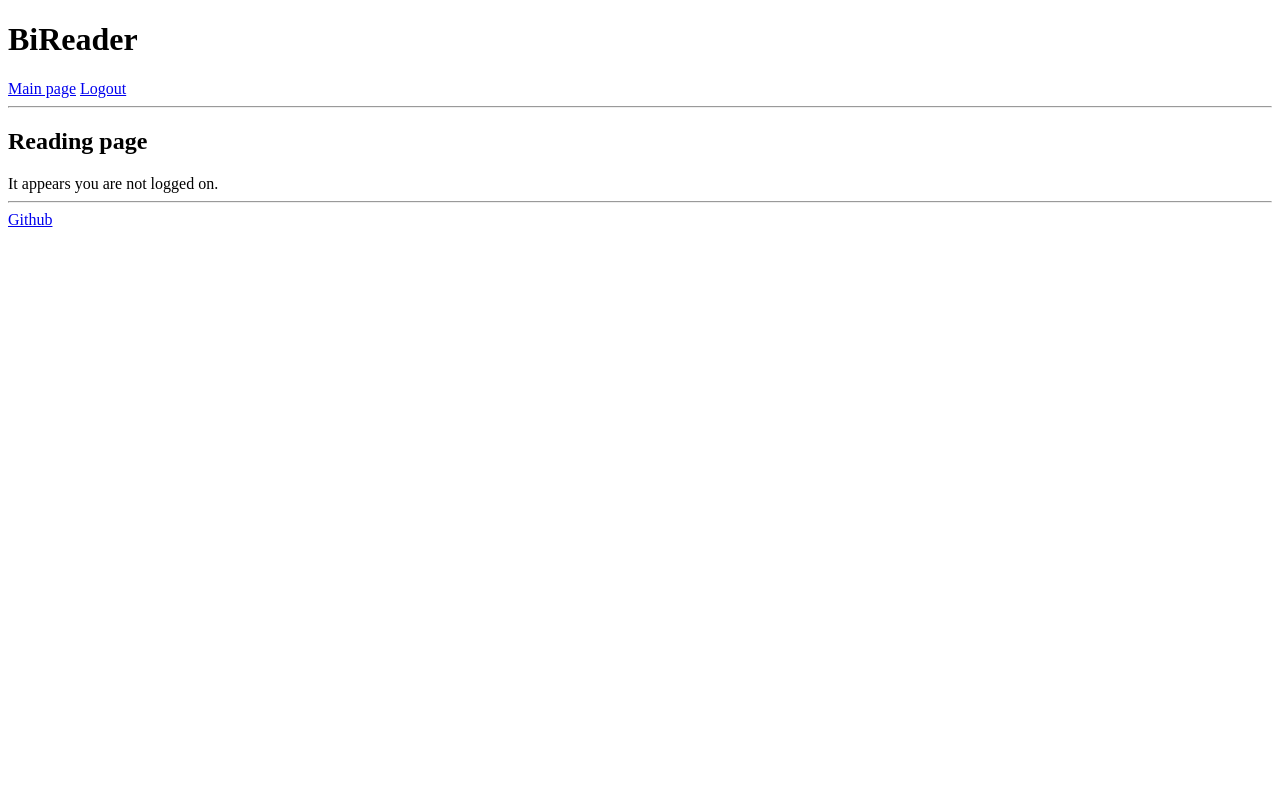
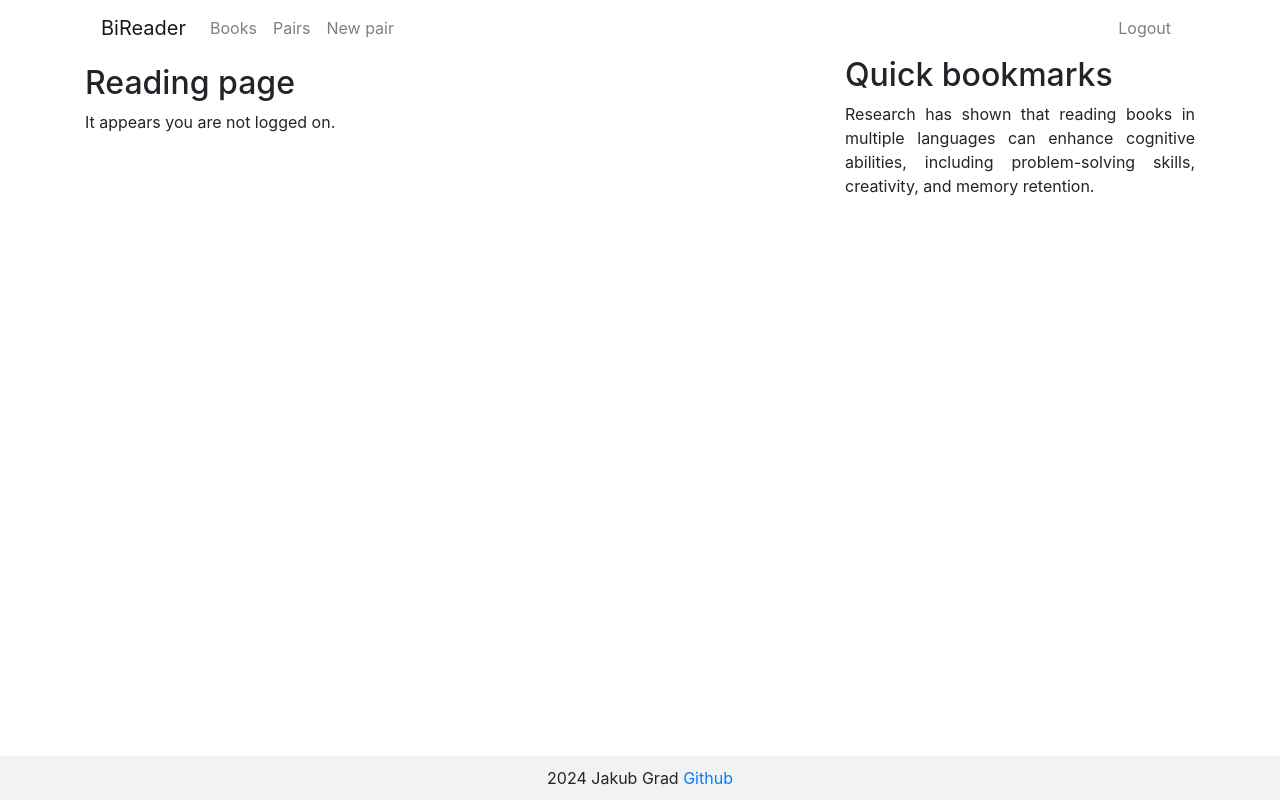
Before and after one commit to jakubgrad/Tietokannat-ja-web-ohjelmointi-Projekti, a Flask app: template src/templates/read_pair.html in a window 1280 px wide. Run offline with Flask 3, Linux system fonts and the light colour scheme; the template is opened without the code that fills it, so the values that code supplies are empty; some libraries are stand-ins or nearby versions.

Commit message:
Added boostrap feel:

```diff
--- a/src/templates/layout.html
+++ b/src/templates/layout.html
@@ -1,9 +1,44 @@
 <!doctype html>
+<meta name="viewport" content="width=device-width, initial-scale=1, shrink-to-fit=no">
+<link rel="stylesheet" href="https://stackpath.bootstrapcdn.com/bootstrap/4.5.0/css/bootstrap.min.css">
 <title>BiReader - {% block title %}{% endblock %}</title>
-<h1>BiReader</h1>
-<a href="/">Main page</a>
-<a href="/logout">Logout</a>
-<hr>
-{% block content %}{% endblock %}
-<hr>
- <a href="https://github.com/jakubgrad/Tietokannat-ja-web-ohjelmointi-Projekti">Github</a>
+<div class="container">
+  <nav class="navbar navbar-expand-sm navbar-light">
+    <a class="navbar-brand" href="/">BiReader</a>
+        <ul class="navbar-nav mr-auto">
+              <li class="nav-item">
+                <a class="nav-link" href="/view_uploads">Books</a>
+              </li>
+              <li class="nav-item">
+                <a class="nav-link" href="/view_pairs">Pairs</a>
+              </li>
+              <li class="nav-item">
+                <a class="nav-link" href="/create_new_pair">New pair</a>
+              </li>
+        </ul>
+    <ul class="navbar-nav ml-auto">
+      <li class="nav-item">
+        <a class="nav-link" href="/logout">Logout</a>
+      </li>
+    </ul>
+  </nav>
+  <div class="row">
+    <div class="col-8">
+            <h1>{% block heading %}{% endblock %}</h1>
+                {% block content %}{% endblock %}
+    </div>
+    <div class="col-4">
+      <h2>Quick bookmarks</h2>
+        <p align="center" class="text-justify">
+        Research has shown that reading books in multiple languages can enhance cognitive abilities, including problem-solving skills, creativity, and memory retention. <br><br>
+        </p>
+    </div>
+  </div>
+</div>
+
+
+
+    <footer style="flex-shrink: 0; background-color: rgba(0, 0, 0, 0.05); text-align: center; padding: 10px 0; width: 100%; position: fixed; bottom: 0;">
+        <div style="text-center;">
+            2024 Jakub Grad <a href="https://github.com/jakubgrad/Tietokannat-ja-web-ohjelmointi-Projekti">Github</a>
+        </div>
```
